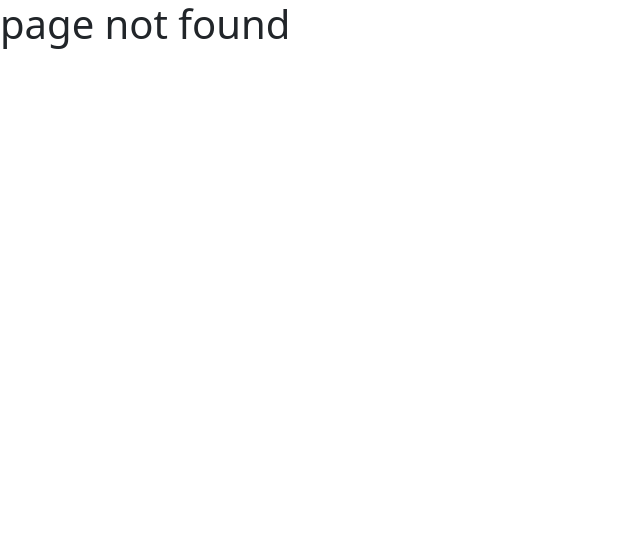
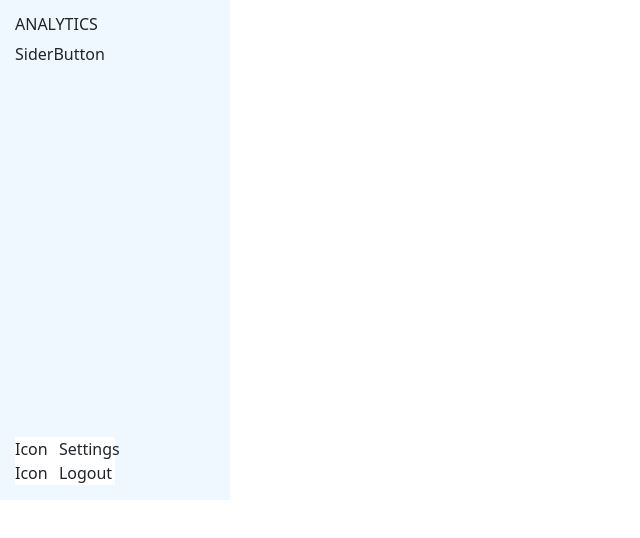
Before and after one commit to sameepmonsoon/Restaurant-management-system, a React (Vite) app: page /pagecomponent/sider in a window 1280 px wide. Before the commit this address had no page. Shown: the top 538 px of the page, without its empty margins (0-640 px from the left). Built offline with nearby package versions, Linux system fonts and the light colour scheme.

Commit message:
sider pagecomp init

```diff
--- /dev/null
+++ b/src/PageComponent/Dashboard/Sider/Sider.Style.ts
@@ -0,0 +1,39 @@
+import styled from "@emotion/styled";
+
+export const SiderMainDiv = styled.div`
+    width: 18%;
+    display: flex;
+    flex-direction: column;
+    justify-content: space-between;
+    background-color: aliceblue;
+    height: 500px;
+    padding: 15px;
+`
+
+export  const SiderButtonLabel = styled.div`
+    /* display: flex;
+    flex-direction: column; */
+
+`
+
+export  const LogoutSetting = styled.div`
+    /* display: flex;
+    flex-direction: column; */
+    background-color: white;
+    width: 50%;
+
+`
+
+export const SettingDiv = styled.div`
+    display: flex;
+    flex-direction: row;
+`
+
+export const SiderIcon = styled.section`
+    padding-right: 0.7rem;
+`
+
+// export const LogoutDiv = styled.div`
+//      display: flex;
+//     flex-direction: row;
+// `
--- a/src/PageComponent/Dashboard/Sider/Sider.tsx
+++ b/src/PageComponent/Dashboard/Sider/Sider.tsx
@@ -1,9 +1,35 @@
 import React from 'react'
+import { SiderMainDiv, SiderButtonLabel, LogoutSetting, SettingDiv,
+          SiderIcon
+} from './Sider.Style'
 import SiderButton from '../../../Components/SiderButton/SiderButton'
+import {FiSettings} from 'react-icons/fi'
 
 export default function Sider() {
   return (
     <div>
+      <SiderMainDiv>
+          <SiderButtonLabel>
+              <h6>ANALYTICS</h6>
+              <section> SiderButton </section>
+          </SiderButtonLabel>
+
+          <LogoutSetting>
+            <SettingDiv>
+                <SiderIcon> Icon </SiderIcon>
+                <span>Settings</span>
+            </SettingDiv>
+
+            <SettingDiv>
+                <SiderIcon> Icon</SiderIcon>
+                <span>Logout</span>
+            </SettingDiv>
+
+
+
+          </LogoutSetting>
+
+      </SiderMainDiv>
 
     </div>
 
```
Also changed, not shown: src/App.tsx (+23 -16 lines).
